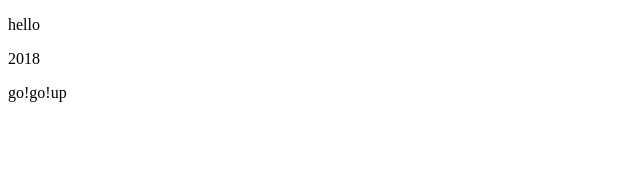
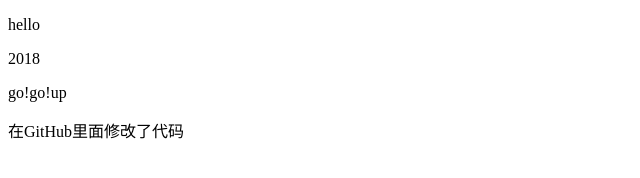
Before and after one commit to gshany/git-demo, a plain HTML site: page index.html in a window 1280 px wide. Shown: the whole page, without its empty margins (0-640 px from the left). Drawn offline with Linux system fonts and the light colour scheme.

Commit message:
修改了index在

```diff
--- a/index.html
+++ b/index.html
@@ -8,5 +8,6 @@
 	<p>hello</p>
 	<p>2018</p>
 	<span>go!go!up</span>
+        <p>在GitHub里面修改了代码</p>
 </body>
 </html>
```
